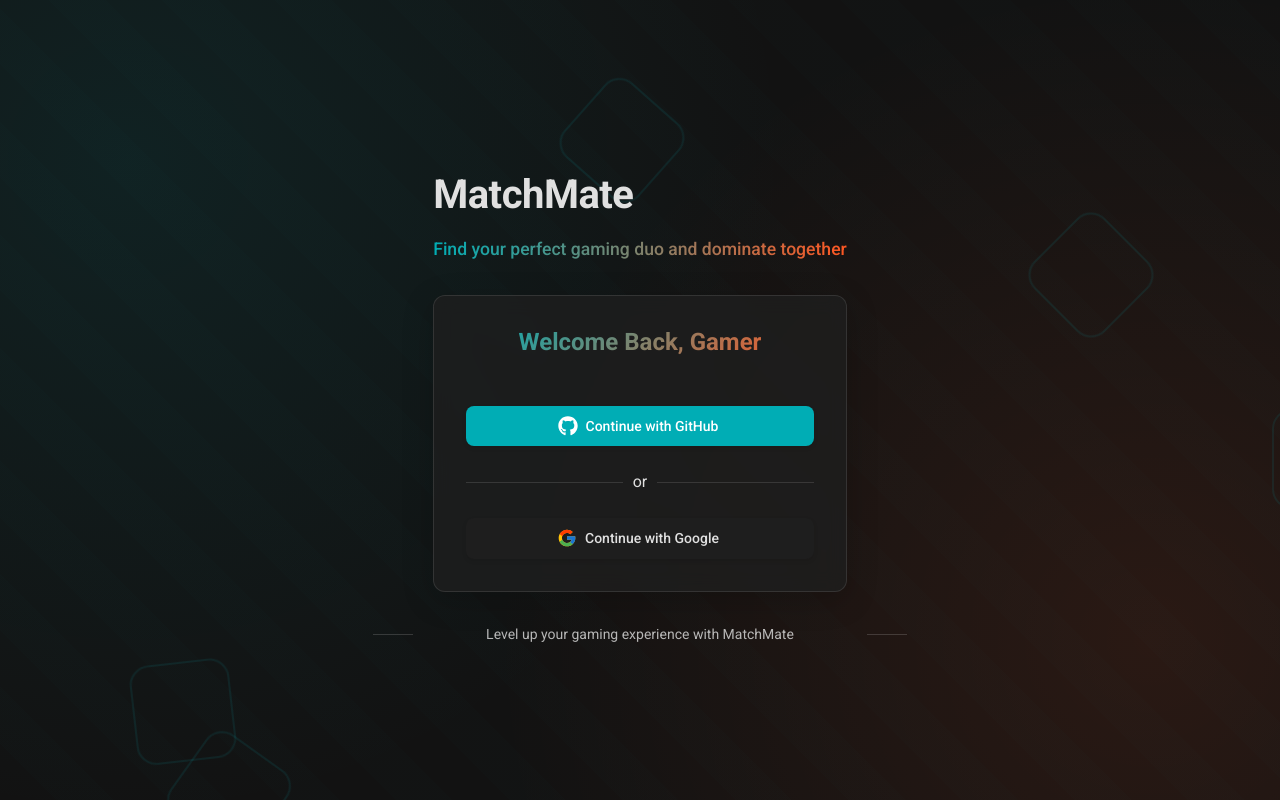
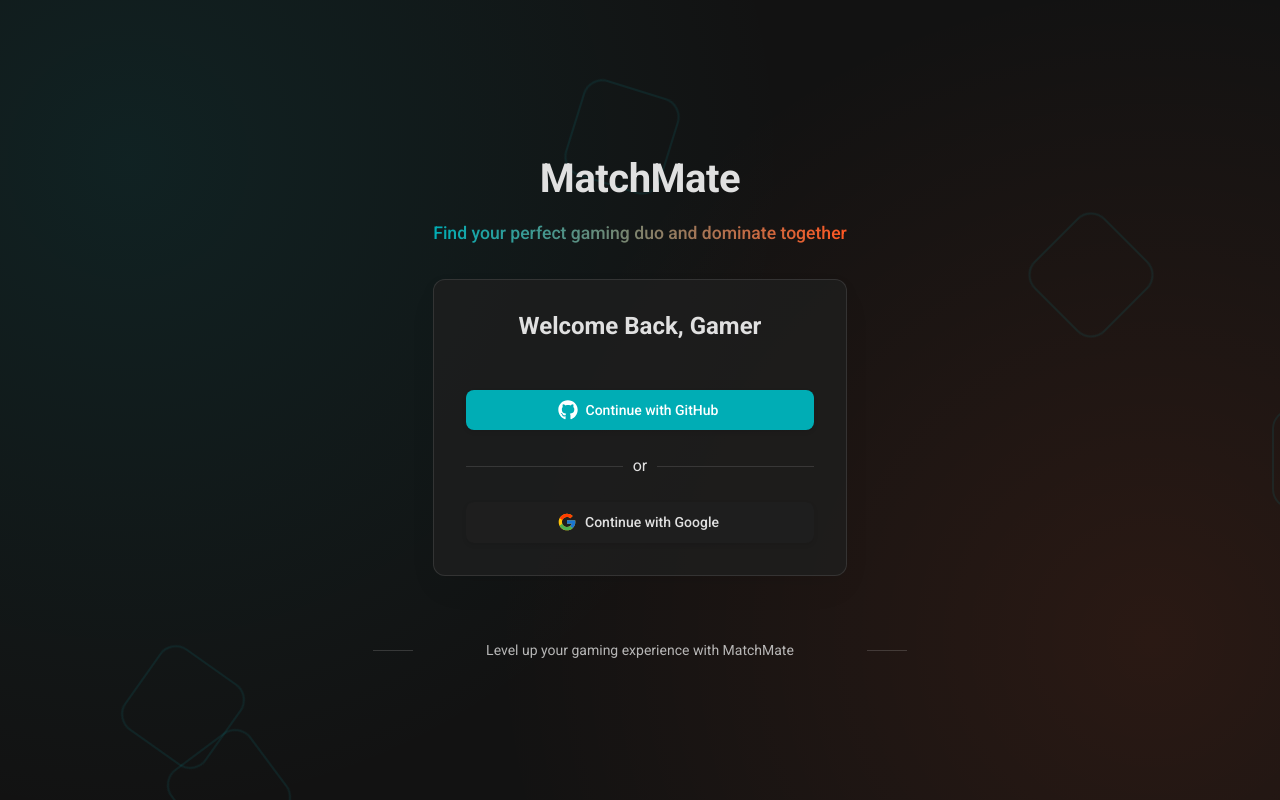
Before and after one commit to Sarvgya027/MatchMate, a Next.js app: page /login in a window 1280 px wide. Built offline with nearby package versions, Linux system fonts and the light colour scheme; what @mui/material-nextjs would draw is missing.

Commit message:
remade login page

```diff
--- a/app/login/page.tsx
+++ b/app/login/page.tsx
@@ -23,27 +23,8 @@
         overflow: "hidden",
       }}
     >
-      {/* Animated background elements */}
-      <Box
-        sx={{
-          position: "absolute",
-          width: "100%",
-          height: "100%",
-          opacity: 0.1,
-          zIndex: 0,
-          background: `
-            repeating-linear-gradient(
-              45deg,
-              transparent,
-              transparent 40px,
-              rgba(0, 173, 181, 0.1) 40px,
-              rgba(0, 173, 181, 0.1) 80px
-            )
-          `,
-        }}
-      />
 
-      {/* Floating geometric shapes */}
+      {/* Floating geometric shapes :) */}
       {[...Array(5)].map((_, i) => (
         <Box
           key={i}
@@ -56,7 +37,7 @@
             transform: `rotate(${i * 45}deg)`,
             top: `${Math.random() * 100}%`,
             left: `${Math.random() * 100}%`,
-            animation: "float 15s infinite linear",
+            animation: "float 10s infinite linear",
             animationDelay: `${i * 2}s`,
             "@keyframes float": {
               "0%": { transform: "translateY(0) rotate(0)" },
@@ -67,25 +48,14 @@
         />
       ))}
 
-      {/* Main content with higher z-index */}
+      {/* Main content  */}
       <Box sx={{ position: "relative", zIndex: 1 }}>
         <Typography
           variant="h1"
+          textAlign={"center"}
           sx={{
             mb: 2,
             pt: 2,
-            position: "relative",
-            "&::after": {
-              content: '""',
-              position: "absolute",
-              bottom: "-10px",
-              left: "50%",
-              transform: "translateX(-50%)",
-              width: "60px",
-              height: "4px",
-              background: "primary.main",
-              borderRadius: "2px",
-            }
           }}
         >
           MatchMate
@@ -112,10 +82,8 @@
             maxWidth: "400px",
             width: "100%",
             p: 4,
-            backdropFilter: "blur(10px)",
             background: "rgba(30, 30, 30, 0.8)",
             border: "1px solid rgba(255, 255, 255, 0.1)",
-            boxShadow: "0 8px 32px rgba(0, 0, 0, 0.2)"
           }}
         >
           <Typography
@@ -123,10 +91,6 @@
             sx={{
               mb: 4,
               textAlign: "center",
-              background: "linear-gradient(135deg, #00ADB5, #FF5722)",
-              backgroundClip: "text",
-              WebkitBackgroundClip: "text",
-              color: "transparent",
             }}
           >
             Welcome Back, Gamer
@@ -138,7 +102,7 @@
         <Typography
           variant="body2"
           sx={{
-            mt: 4,
+            mt: 8,
             textAlign: "center",
             opacity: 0.8,
             position: "relative",
--- a/components/auth/AuthButton.tsx
+++ b/components/auth/AuthButton.tsx
@@ -33,7 +33,7 @@
             color="primary"
             sx={{
               "&:hover": {
-                bgcolor: "secondary.light",
+                bgcolor: "primary.light",
               },
             }}
           >
```
